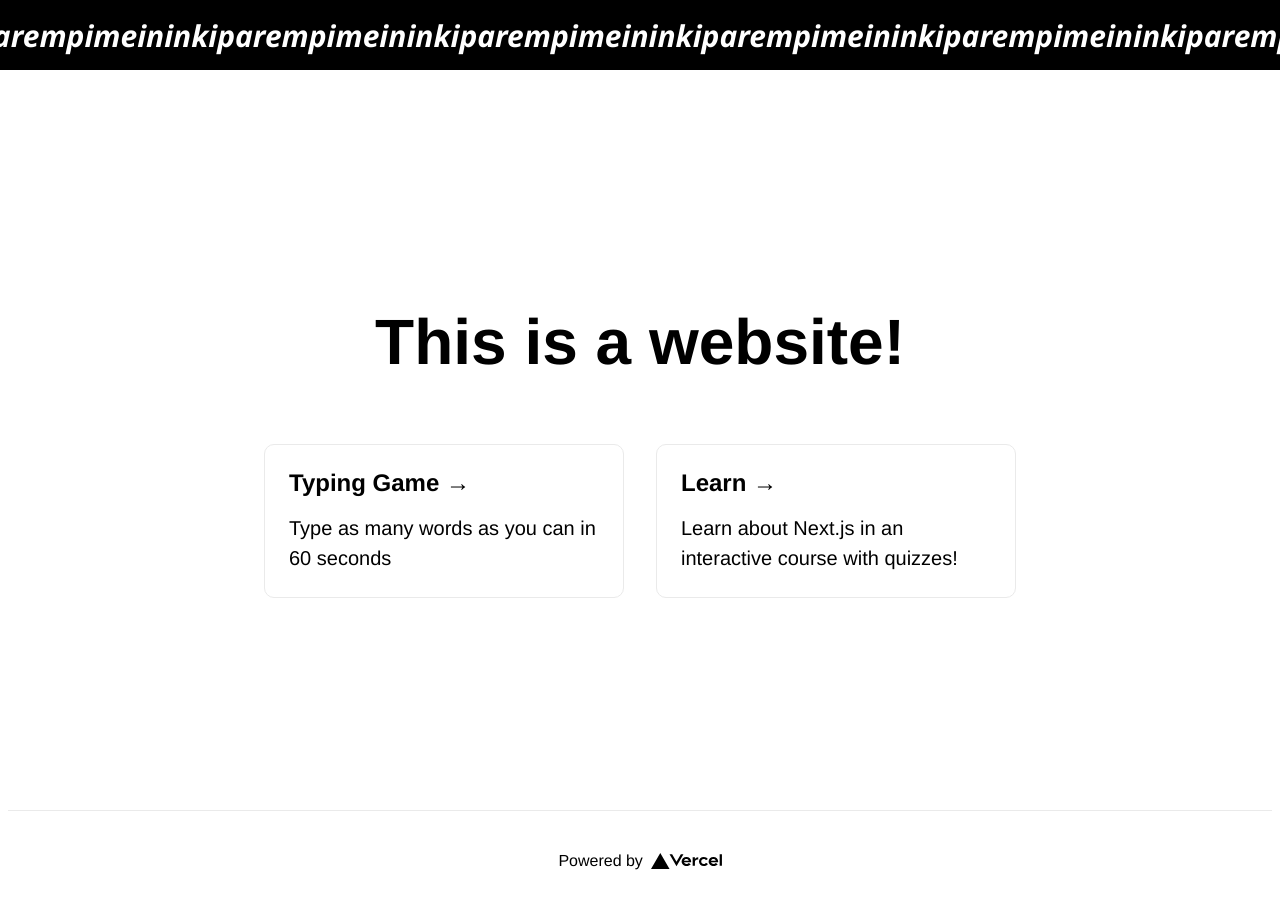
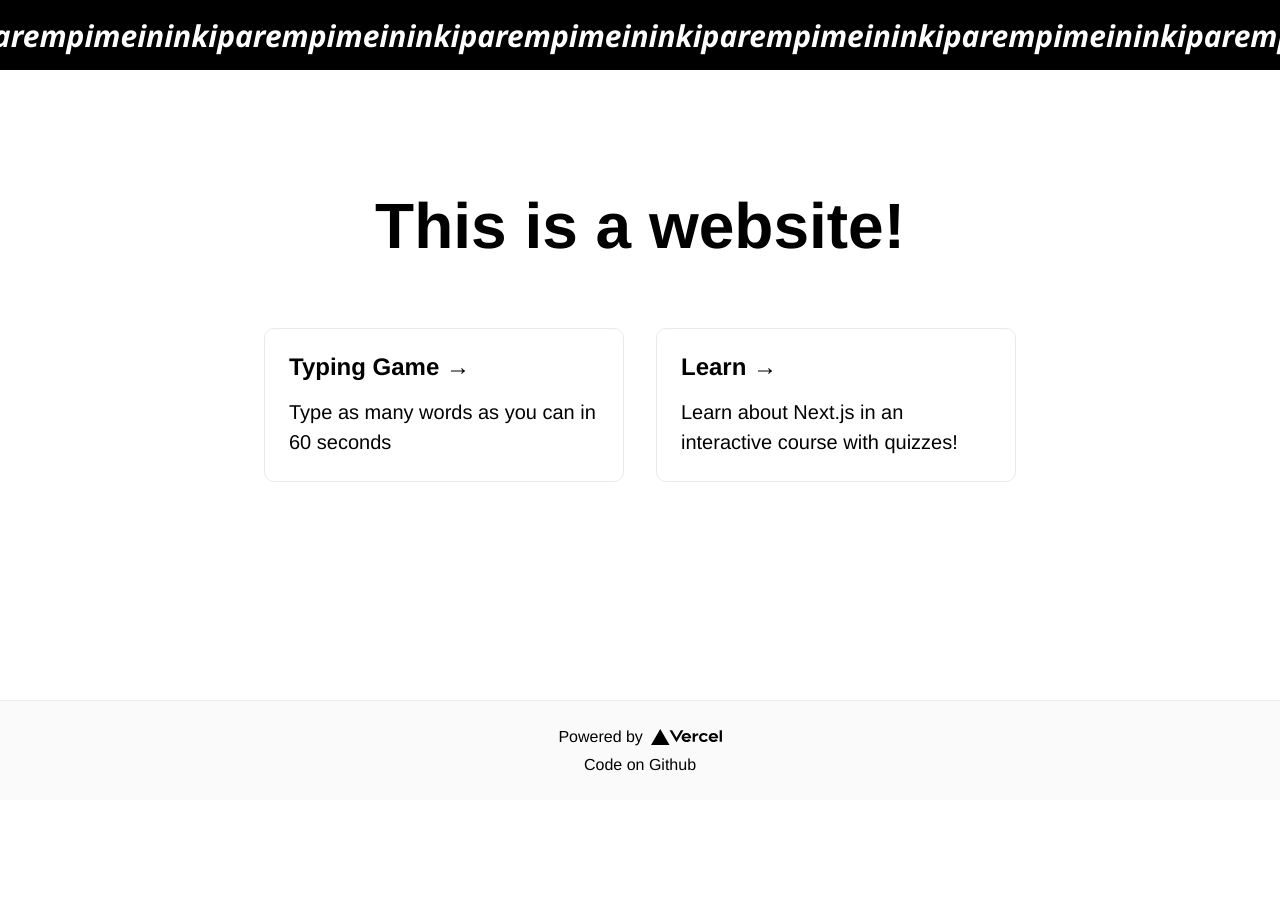
Before and after one commit to apltola/parempimeininki, a Next.js app: page / in a window 1280 px wide. Shown: the top 908 px of the page. After the commit the page ends 800 px from the top, so only its background shows below. Built offline with nearby package versions, Linux system fonts and the light colour scheme.

Commit message:
adding app footer + layout updates

```diff
--- /dev/null
+++ b/components/footer.js
@@ -0,0 +1,23 @@
+import styles from '../styles/Footer.module.css';
+
+export default function Footer() {
+  return (
+    <footer className={styles.footer}>
+      <a
+        href="https://vercel.com?utm_source=create-next-app&utm_medium=default-template&utm_campaign=create-next-app"
+        target="_blank"
+        rel="noopener noreferrer"
+      >
+        Powered by{' '}
+        <img src="/vercel.svg" alt="Vercel Logo" className={styles.logo} />
+      </a>
+      <a
+        href="https://github.com/apltola/parempimeininki"
+        target="_blank"
+        rel="noopener noreferrer"
+      >
+        Code on Github
+      </a>
+    </footer>
+  );
+}
--- a/pages/_app.js
+++ b/pages/_app.js
@@ -1,6 +1,7 @@
 import '../styles/globals.css';
 import Header from '../components/header';
 import Head from 'next/head';
+import Footer from '../components/footer';
 
 function MyApp({ Component, pageProps }) {
   return (
@@ -8,8 +9,13 @@ function MyApp({ Component, pageProps }) {
       <Head>
         <title>parempi meininki</title>
       </Head>
-      <Header />
-      <Component {...pageProps} />;
+      <div className="app-container">
+        <Header />
+        <main className="app-main">
+          <Component {...pageProps} />
+        </main>
+        <Footer />
+      </div>
     </React.Fragment>
   );
 }
--- a/pages/index.js
+++ b/pages/index.js
@@ -3,8 +3,7 @@ import Link from 'next/link';
 
 export default function Home(props) {
   return (
-    <div className={styles.container}>
-      <main className={styles.main}>
+    <section className={styles.container}>
       <h1 className={styles.title}>This is a website!</h1>
 
       <div className={styles.grid}>
@@ -20,18 +19,6 @@ export default function Home(props) {
           <p>Learn about Next.js in an interactive course with quizzes!</p>
         </a>
       </div>
-      </main>
-
-      <footer className={styles.footer}>
-        <a
-          href="https://vercel.com?utm_source=create-next-app&utm_medium=default-template&utm_campaign=create-next-app"
-          target="_blank"
-          rel="noopener noreferrer"
-        >
-          Powered by{' '}
-          <img src="/vercel.svg" alt="Vercel Logo" className={styles.logo} />
-        </a>
-      </footer>
-    </div>
+    </section>
   );
 }
--- a/pages/typing.js
+++ b/pages/typing.js
@@ -1,7 +1,6 @@
 import { useEffect, useState } from 'react';
 import words from '../lib/words';
 import styles from '../styles/Typing.module.css';
-import Link from 'next/link';
 
 const TypingGame = () => {
   const [gameOver, setGameOver] = useState(false);
@@ -129,9 +128,9 @@ const TypingGame = () => {
   }
 
   return (
-    <div>
+    <section>
       <div className={styles.container}>{gameBoard}</div>
-    </div>
+    </section>
   );
 };
 
--- /dev/null
+++ b/styles/Footer.module.css
@@ -0,0 +1,24 @@
+.footer {
+  border-top: 1px solid #eaeaea;
+  background-color: #fafafa;
+  height: 100px;
+  display: flex;
+  flex-direction: column;
+  justify-content: center;
+  align-items: center;
+}
+
+.footer img {
+  margin-left: 0.5rem;
+}
+
+.footer a {
+  display: flex;
+  justify-content: center;
+  align-items: center;
+  margin: 5px;
+}
+
+.logo {
+  height: 1em;
+}
--- a/styles/Home.module.css
+++ b/styles/Home.module.css
@@ -1,36 +1,7 @@
 .container {
-  min-height: 100vh;
-  padding: 0 0.5rem;
+  padding: 5rem 0.5rem;
   display: flex;
   flex-direction: column;
-  justify-content: center;
-  align-items: center;
-}
-
-.main {
-  padding: 5rem 0;
-  flex: 1;
-  display: flex;
-  flex-direction: column;
-  justify-content: center;
-  align-items: center;
-}
-
-.footer {
-  width: 100%;
-  height: 100px;
-  border-top: 1px solid #eaeaea;
-  display: flex;
-  justify-content: center;
-  align-items: center;
-}
-
-.footer img {
-  margin-left: 0.5rem;
-}
-
-.footer a {
-  display: flex;
   justify-content: center;
   align-items: center;
 }
@@ -60,15 +31,6 @@
 .description {
   line-height: 1.5;
   font-size: 1.5rem;
-}
-
-.code {
-  background: #fafafa;
-  border-radius: 5px;
-  padding: 0.75rem;
-  font-size: 1.1rem;
-  font-family: Menlo, Monaco, Lucida Console, Liberation Mono, DejaVu Sans Mono,
-    Bitstream Vera Sans Mono, Courier New, monospace;
 }
 
 .grid {
@@ -111,10 +73,6 @@
   line-height: 1.5;
 }
 
-.logo {
-  height: 1em;
-}
-
 @media (max-width: 600px) {
   .grid {
     width: 100%;
--- a/styles/globals.css
+++ b/styles/globals.css
@@ -9,6 +9,16 @@ body {
     Ubuntu, Cantarell, Fira Sans, Droid Sans, Helvetica Neue, sans-serif; */
 }
 
+.app-container {
+  min-height: 100vh;
+  display: flex;
+  flex-direction: column;
+}
+
+.app-main {
+  flex: 1;
+}
+
 a {
   color: inherit;
   text-decoration: none;
```
Also changed, not shown: 1 other file (tests, documents, lock files or other folders). Lines whose indentation alone changed are shown as unchanged.
